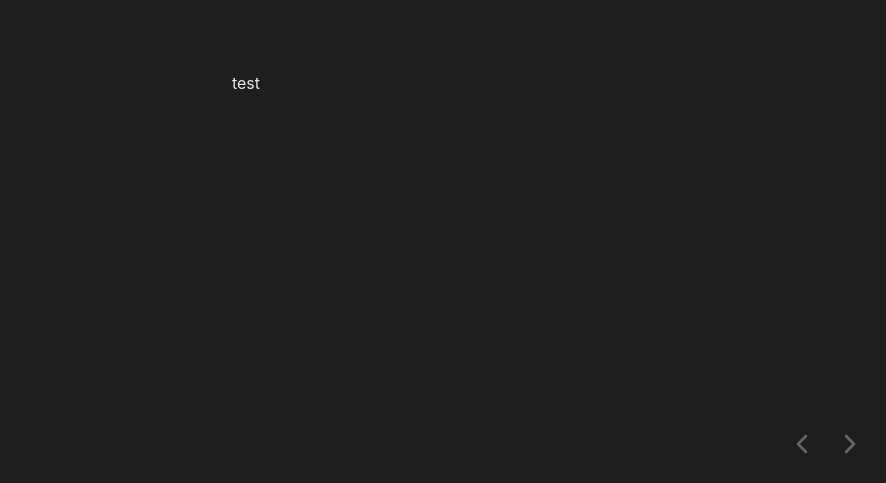
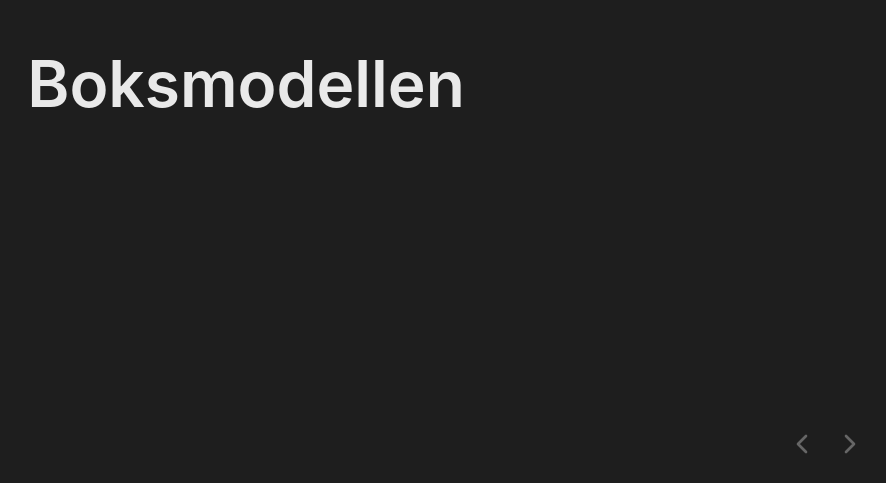
Before and after one commit to jakobsen/css-slides, a React (Vite) app: page / in a window 1280 px wide. Shown: the part 317-800 px from the top of the page, without its empty margins (394-1280 px from the left). Built offline with nearby package versions, Linux system fonts and the light colour scheme.

Commit message:
Add firsts draft of box model section

```diff
--- a/src/App.tsx
+++ b/src/App.tsx
@@ -2,14 +2,13 @@
 import styles from "./app.module.css"
 import NavButtons from "./components/NavButtons"
 import Slide from "./components/Slide"
+import BoxModelSection from "./sections/BoxModel"
 
 function App() {
   const scrollContainerRef = useRef<HTMLDivElement>(null)
   return (
     <div className={styles.wrapper} ref={scrollContainerRef}>
-      <Slide>test</Slide>
-      <Slide>test</Slide>
-      <Slide>test</Slide>
+      <BoxModelSection />
 
       <NavButtons scrollContainerRef={scrollContainerRef} />
     </div>
--- a/src/sections/BoxModel/BoxModel.module.css
+++ b/src/sections/BoxModel/BoxModel.module.css
@@ -1,10 +1,10 @@
 .codeblock {
   font-size: 2rem;
-  font-family: Monaco;
+  font-family: var(--code-font);
   line-height: 1.4;
   border-radius: 8px;
   padding: 64px;
-  border: 2px solid hsl(0deg 0% 90%);
+  border: 3px solid hsl(0deg 0% 100% / 0.5);
 }
 
 .selector {
--- a/src/sections/BoxModel/BoxModel.tsx
+++ b/src/sections/BoxModel/BoxModel.tsx
@@ -1,4 +1,5 @@
 import BoxModelDemo from "@components/BoxModelDemo"
+import BoxSizingDemo from "@components/BoxSizingDemo"
 import Slide from "@components/Slide"
 import styles from "./BoxModel.module.css"
 
@@ -21,6 +22,9 @@
           <span className={styles.bracket}>&#125;</span>
         </div>
       </Slide>
+      <Slide>
+        <BoxSizingDemo />
+      </Slide>
     </>
   )
 }
```
